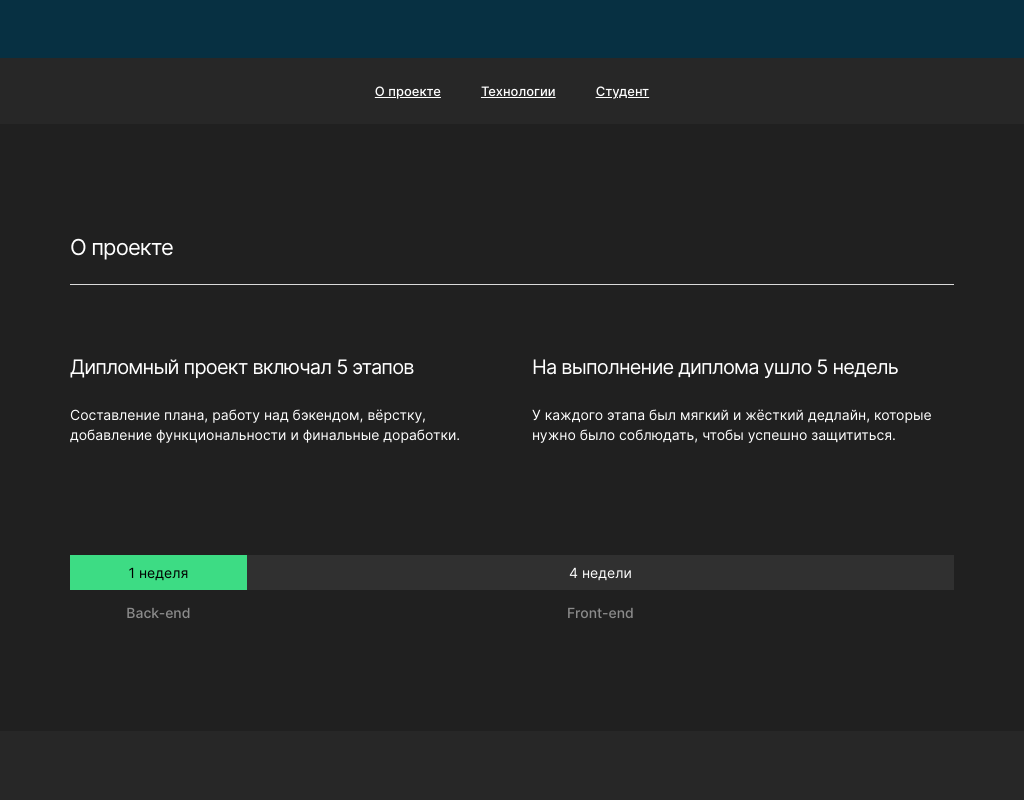
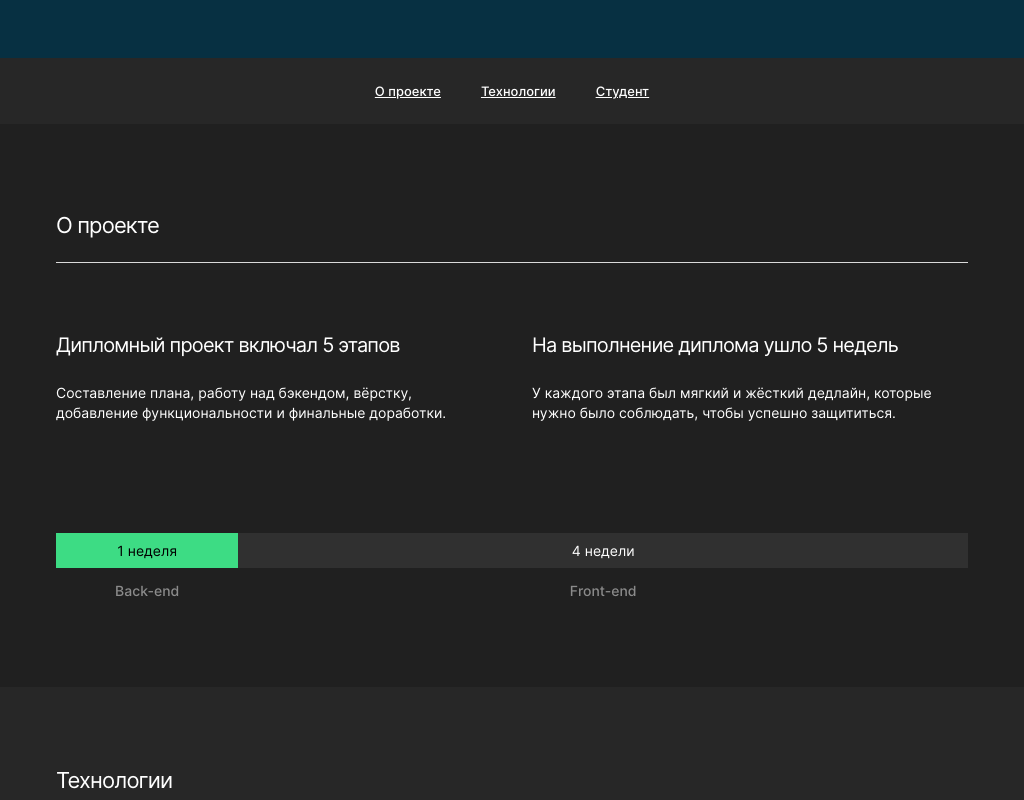
Before and after one commit to chyVacheck/movies-explorer-frontend, a React (Create React App) app: page / in a window 1024 px wide. Shown: the part 800-1600 px from the top of the page. Built offline with nearby package versions, Linux system fonts and the light colour scheme.

Commit message:
add adaptive: component LandingBlock

```diff
--- a/src/components/LandingBlock/LandingBlock.css
+++ b/src/components/LandingBlock/LandingBlock.css
@@ -12,3 +12,30 @@
 .landingBlock_bg-color_grey {
   background-color: var(--sub-main-bg-color);
 }
+
+@media screen and (min-width: 320px) and (max-width: 544px) {
+  .landingBlock {
+    padding: 21.875% 4.375%;
+  }
+  .landingBlock_size_big {
+    padding: 21.875% 4.375%;
+  }
+}
+
+@media screen and (min-width: 544px) and (max-width: 1024px) {
+  .landingBlock {
+    padding: 11.71875% 6.51041667%;
+  }
+  .landingBlock_size_big {
+    padding: 11.71875% 6.51041667%;
+  }
+}
+
+@media screen and (min-width: 1024px) and (max-width: 1280px) {
+  .landingBlock {
+    padding: 7.8125% 5.46875%;
+  }
+  .landingBlock_size_big {
+    padding: 8.59375% 5.46875%;
+  }
+}
--- a/src/components/LandingBlock/LandingBlock.jsx
+++ b/src/components/LandingBlock/LandingBlock.jsx
@@ -9,7 +9,7 @@ import './LandingBlock.css';
 // ? компоненты
 import TitleOfBlock from '../TitleOfBlock/TitleOfBlock';
 
-function LandingBlock({ children = null, title = '', setting = { big: false, grey: false }, nameOfClass = '' }) {
+function LandingBlock({ children = null, title = '', setting = { big: false, grey: false }, nameOfClass = '', nameOfClassTitle = '' }) {
 
   const [className, setClassName] = useState('landingBlock');
 
@@ -26,7 +26,7 @@ function LandingBlock({ children = null, title = '', setting = { big: false, gre
   return (
     <article className={className}>
 
-      <TitleOfBlock>
+      <TitleOfBlock className={nameOfClassTitle}>
         {title}
       </TitleOfBlock>
 
```
